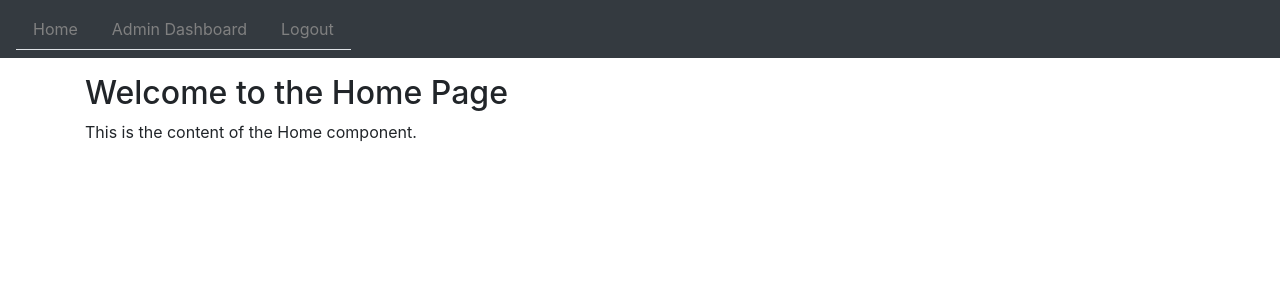
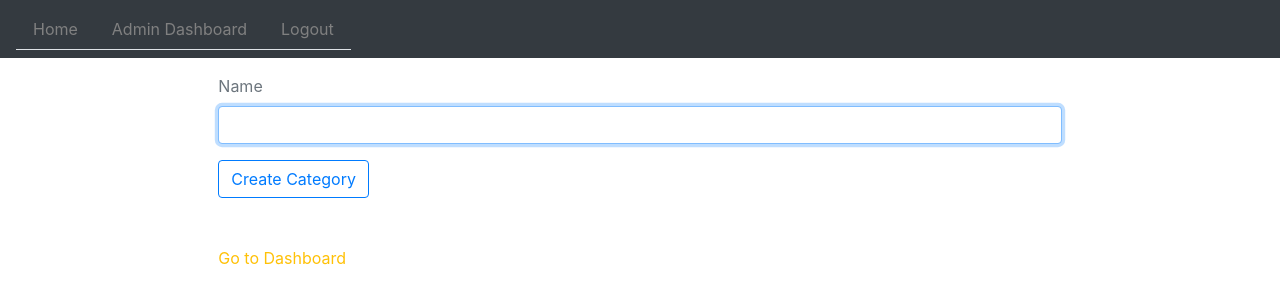
Before and after one commit to shariar-duke/e-comerce-frontend, a React (Vite) app: page /create/category in a window 1280 px wide. Before the commit this address led to /. Shown: the top 304 px of the page. Built offline with nearby package versions, Linux system fonts and the light colour scheme; no server answers; sample sign-in values are in the browser's storage.

Commit message:
create category linked

```diff
--- a/src/components/Main.jsx
+++ b/src/components/Main.jsx
@@ -21,6 +21,7 @@ export default function Main() {
                 <Route path="/register" element={<Register />} />
                 <Route path='/user/dashboard' element={<PrivateRoute element={Dashboard} />} />
                 <Route path='/admin/dashboard' element={<AdminPrivateRoute element={AdminDashboard} />} />
+                <Route path='/create/category' element={<AdminPrivateRoute element={CreateCategories} />} />
 
                 <Route path="*" element={<Navigate to="/" />} />
             </Routes>
--- a/src/components/admin/CreateCategories.jsx
+++ b/src/components/admin/CreateCategories.jsx
@@ -1,3 +1,4 @@
+/* eslint-disable no-unused-vars */
 
 import { useState } from 'react';
 import Layout from '../Layout';
```
